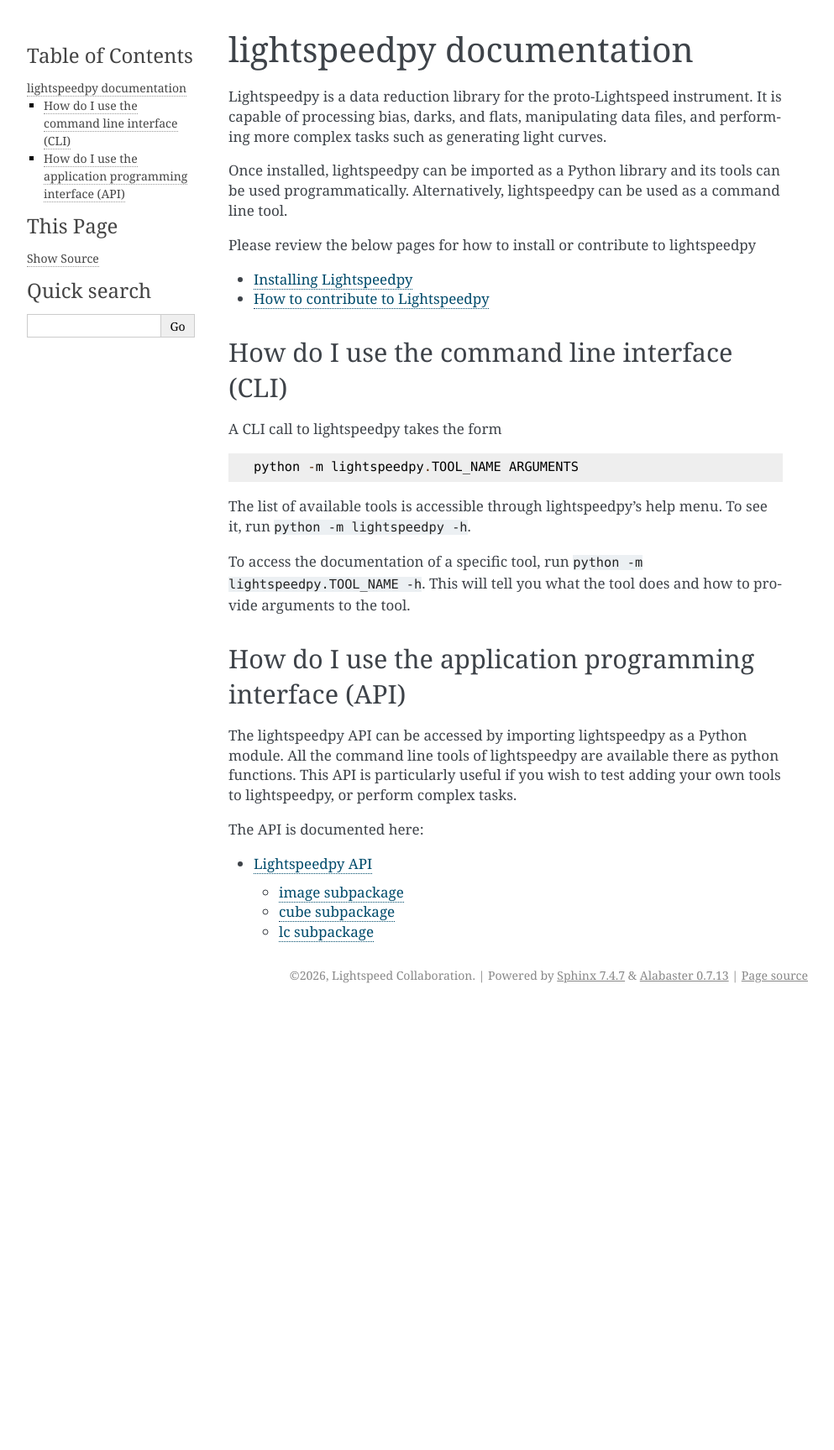
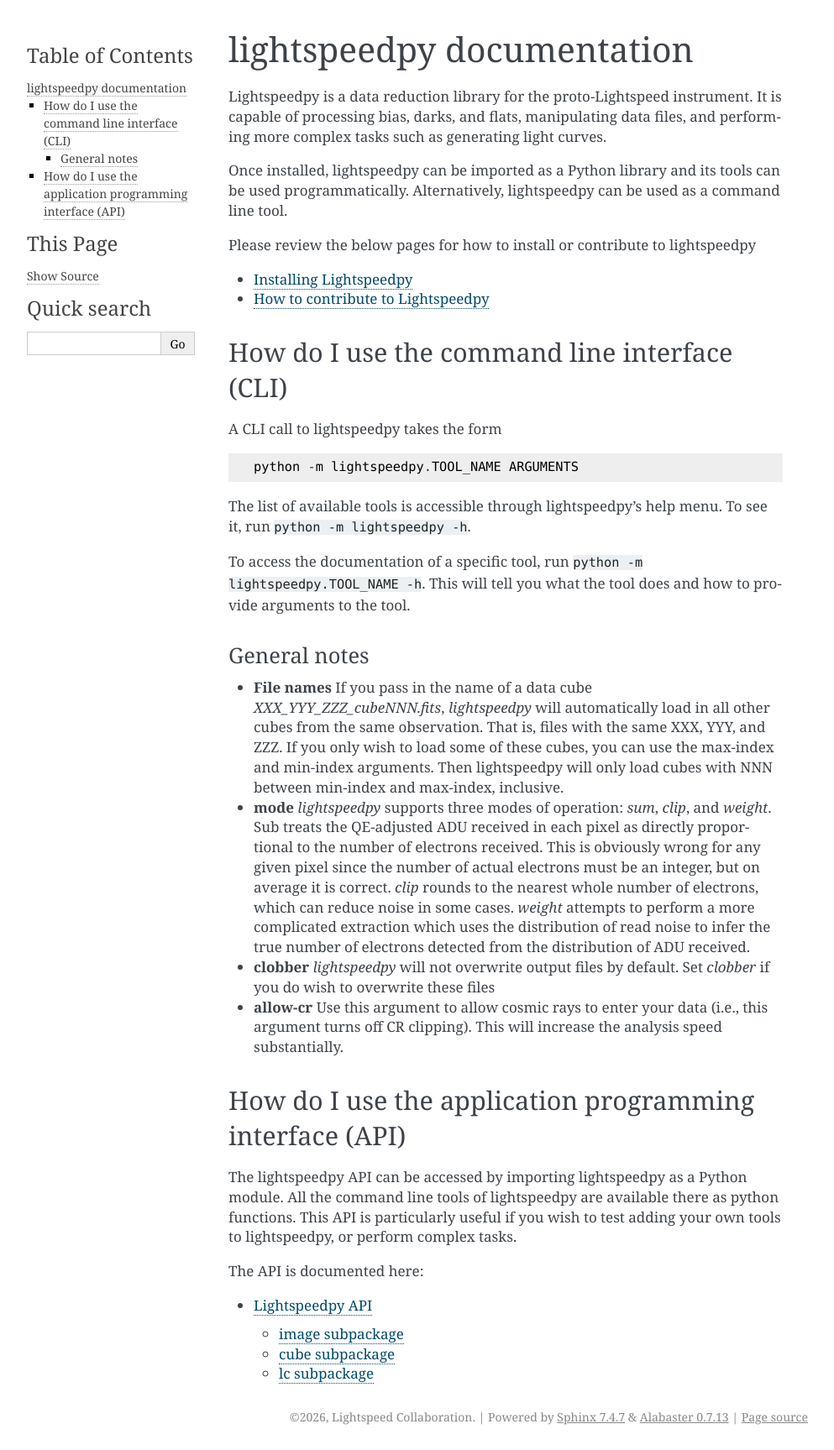
Before and after one commit to jack-dinsmore/lightspeedpy, a Sphinx documentation site: the page built from docs/index.rst, in a window 1280 px wide. Shown: the whole page at 84% size, without its empty margins (148-1141 px from the left). Built offline with Sphinx 7.4.7, drawn with Linux system fonts in a browser that asks for light colours; before the commit the page ends 1201 px from its top, so only the background shows below that.

Commit message:
Doc update

```diff
--- a/docs/index.rst
+++ b/docs/index.rst
@@ -30,6 +30,14 @@
 
 To access the documentation of a specific tool, run :code:`python -m lightspeedpy.TOOL_NAME -h`. This will tell you what the tool does and how to provide arguments to the tool.
 
+General notes
+^^^^^^^^^^^^^
+
+* **File names** If you pass in the name of a data cube `XXX_YYY_ZZZ_cubeNNN.fits`, `lightspeedpy` will automatically load in all other cubes from the same observation. That is, files with the same XXX, YYY, and ZZZ. If you only wish to load some of these cubes, you can use the max-index and min-index arguments. Then lightspeedpy will only load cubes with NNN between min-index and max-index, inclusive.
+* **mode** `lightspeedpy` supports three modes of operation: `sum`, `clip`, and `weight`. Sub treats the QE-adjusted ADU received in each pixel as directly proportional to the number of electrons received. This is obviously wrong for any given pixel since the number of actual electrons must be an integer, but on average it is correct. `clip` rounds to the nearest whole number of electrons, which can reduce noise in some cases. `weight` attempts to perform a more complicated extraction which uses the distribution of read noise to infer the true number of electrons detected from the distribution of ADU received.
+* **clobber** `lightspeedpy` will not overwrite output files by default. Set `clobber` if you do wish to overwrite these files
+* **allow-cr** Use this argument to allow cosmic rays to enter your data (i.e., this argument turns off CR clipping). This will increase the analysis speed substantially.
+
 
 How do I use the application programming interface (API)
 --------------------------------------------------------
```
Also changed, not shown: docs/lightspeedpy.cube.rst (+9 -2 lines), 3 other files.
